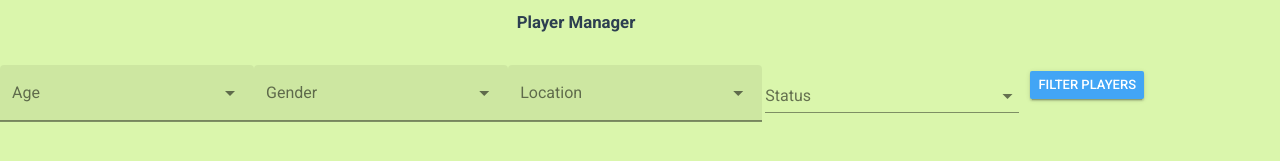
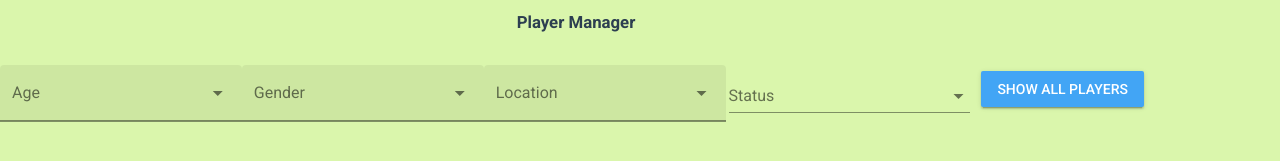
Before and after one commit to winterfive/teamApp, a Vue app: page / in a window 1280 px wide. Both pictures are taken after a click on the button "FILTER PLAYERS". Shown: the top 161 px of the page. Built offline with nearby package versions, Linux system fonts and the light colour scheme; no server answers.

Commit message:
Added Show All Players btn and added method call to both btns

```diff
--- a/src/components/Interface.vue
+++ b/src/components/Interface.vue
@@ -33,7 +33,8 @@
           box
           v-on:change="filterArray"
         ></v-select>
-        <v-btn small dark color="blue lighten-1">Filter Players</v-btn>
+        <v-btn v-if="!isFiltered" @click="this.filterArray" small dark color="blue lighten-1">Filter Players</v-btn>
+        <v-btn v-else @click="this.clearFilteredArray" dark color="blue lighten-1">Show All Players</v-btn>
       </div>
     </div>
     <div class="cardContainer">
@@ -105,9 +106,7 @@ export default {
       console.log("key: " + key);
       console.log("value: " + event);
 
-        if(key === this.previousKey) {
-          this.filteredPlayerArray = [];
-        }
+        // TODO Working on this methos
 
         this.isFiltered = true;
     },
```
